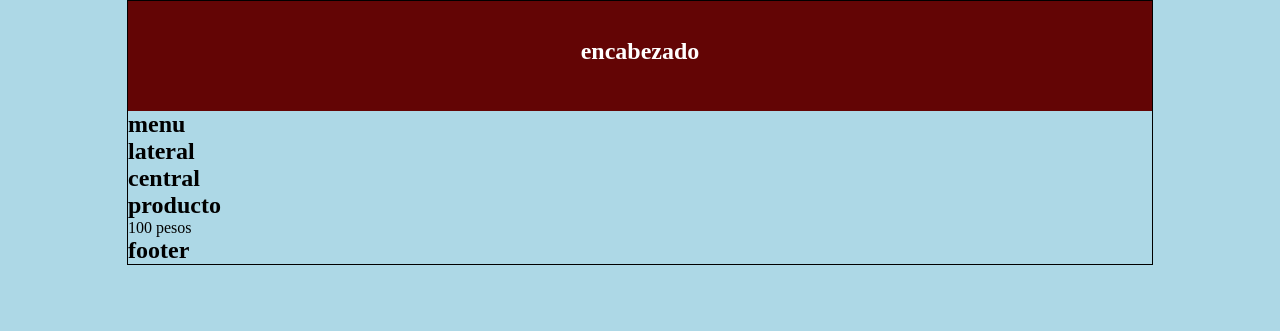
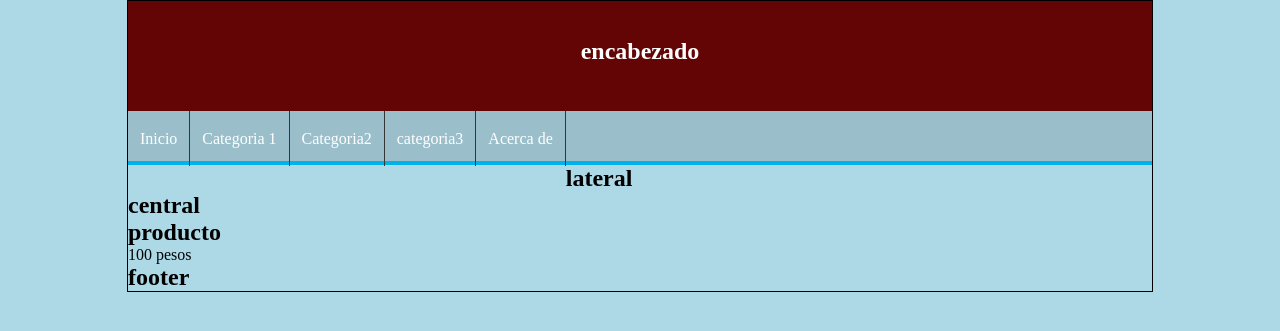
Before and after one commit to Julian-Gomez-L/Proyecto-PHP, a PHP site: page / in a window 1280 px wide. Shown: the top 331 px of the page. Run offline with PHP 8.4, Linux system fonts and the light colour scheme.

Commit message:
avance en css

```diff
--- a/index.html
+++ b/index.html
@@ -14,7 +14,23 @@
         </header>
 
         <nav id="menu">
-            <h2>menu</h2>
+           <ul>
+            <li>
+                <a href="#">Inicio</a>
+            </li>
+                <li>
+                <a href="#">Categoria 1</a>    <!--esto sirve para que se ponga azul y parezca un link-->
+                </li>
+            <li>
+                 <a href="#">Categoria2</a>
+            </li>
+                <li>
+                 <a href="#">categoria3</a>
+                 </li>
+            <li>
+                <a href="#">Acerca de</a>
+            </li>
+           </ul>
         </nav>
 
         <div id="content">
--- a/style.css
+++ b/style.css
@@ -10,9 +10,8 @@ body{
 #container{
     width: 80%;
     margin: 0px auto;
-    border: 1px solid black;
+    border: 1px solid black; /* borde externo*/
 }
-
 
 #header{
     height: 110px;
@@ -21,3 +20,35 @@ body{
     text-align: center;
     line-height: 100px;
 }
+
+#menu {
+
+    background-color: #2222;
+    color: white;
+    height: 50px;
+    border-bottom: 4px solid #01B1EA;
+}
+
+#menu ul {
+    list-style: none;
+    text-decoration: none;
+    margin: 0px auto;
+}
+
+#menu ul li{
+        line-height: 55px;
+        float: left; /*Para que se organice de izquierda a derecha */
+        border-right: 1px solid#363636;
+}
+
+#menu a{
+    display: block; /* lo quiero de forma de bloque*/
+    color: white;
+    text-decoration: none;
+    padding-left: 12px;/* borde interno*/
+    padding-right: 12px;
+}
+
+#menu a:hover{   /*pone color sobre el boton cuando se pone el mouse encima*/
+    background-color: #01B1EA;
+}
```
